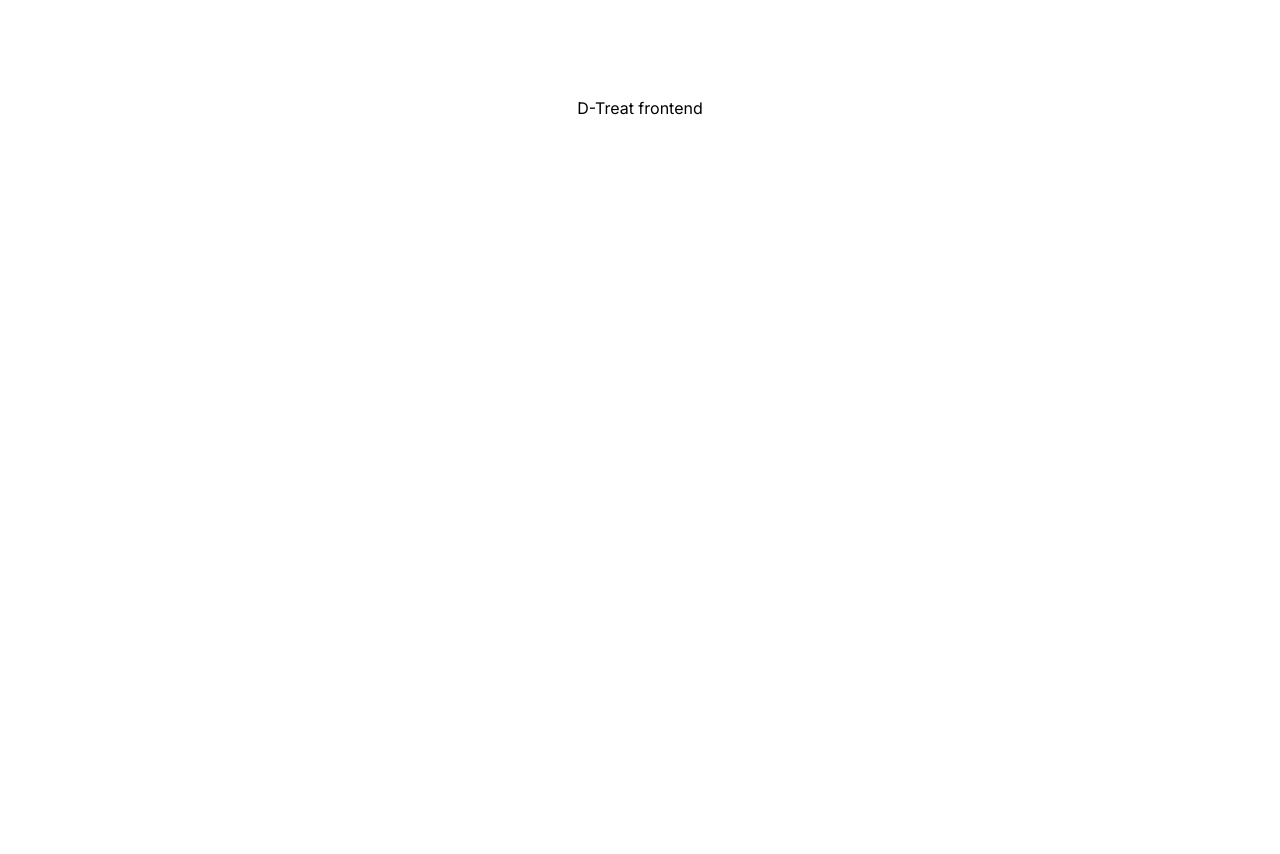
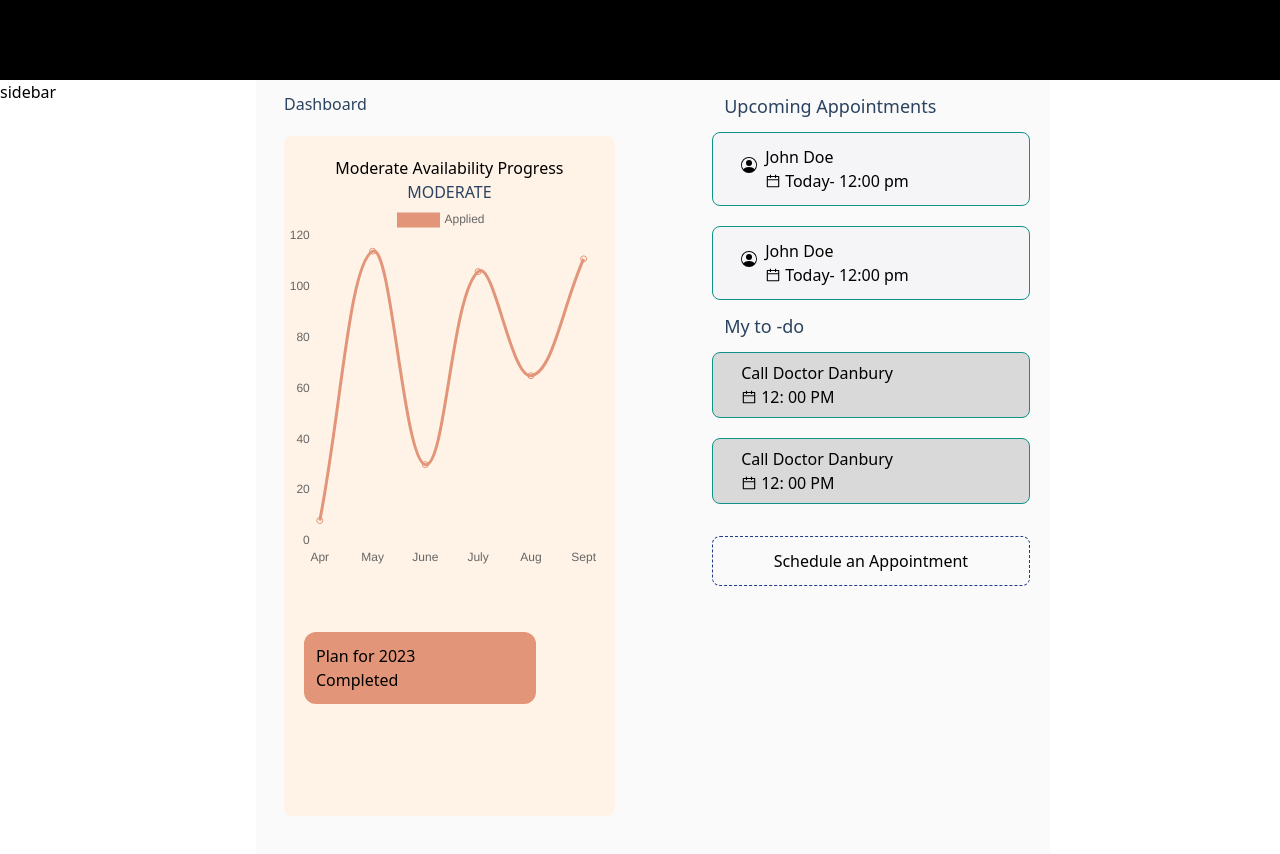
Before and after one commit to d-treat/frontend, a Next.js app: page / in a window 1280 px wide. Shown: the top 854 px of the page. Before the commit the page ends 800 px from the top, so only its background shows below. Built offline with nearby package versions, Linux system fonts and the light colour scheme.

Commit message:
add: overview page

```diff
--- /dev/null
+++ b/src/components/appointment/docAppointment.tsx
@@ -0,0 +1,38 @@
+import React from "react";
+import {AiOutlineCalendar} from 'react-icons/ai'
+// import { FontAwesomeIcon } from '@fortawesome/react-fontawesome';
+import {BsPersonCircle} from 'react-icons/bs'
+import {FcVideoCall} from 'react-icons/fc'
+type  CardComponents={
+    name: string;
+    time: string;
+
+}
+export const DocAppointmentCard:React.FC<CardComponents> =({
+    name,
+    time,
+
+})=>{
+    return (
+    <div className="flex justify-between m-2">
+      <div className="flex justify-between">
+        <div className="pt-3"><BsPersonCircle  /></div>
+        <div className="pl-2">
+      <h2>{name}</h2>
+      <div className="flex">
+      </div>
+      <div className="flex justify-centre">
+      <div className="pt-1 pr-1">
+        <AiOutlineCalendar  />
+        </div>
+      <p>{time}</p>
+      </div>
+      </div>
+      </div>
+      {/* <div className="pt-3 pr-2 ">
+        <FcVideoCall className=""/>
+      </div> */}
+
+    </div>
+  );
+}
--- /dev/null
+++ b/src/components/appointment/todoComponent.tsx
@@ -0,0 +1,26 @@
+import React from "react";
+import {AiOutlineCalendar} from 'react-icons/ai'
+
+type  todoComponents={
+    name: string;
+    time: string;
+
+}
+export const TodoCommponent:React.FC<todoComponents> =({
+    name,
+    time,
+
+})=>{
+    return (
+    <div className="p-2">
+      <h2>{name}</h2>
+      <div className="flex">
+        <div className="pt-1 pr-1">
+        <AiOutlineCalendar  />
+        </div>
+      <p>{time}</p>
+      </div>
+
+    </div>
+  );
+}
--- a/src/pages/_app.tsx
+++ b/src/pages/_app.tsx
@@ -1,7 +1,11 @@
 import '@/styles/globals.css'
 import type { AppProps } from 'next/app'
-
+import {OverView} from '../pages/doctor/overView'
 
 export default function App({ Component, pageProps }: AppProps) {
-  return <Component {...pageProps} />
+  return (
+    <div>
+      <OverView />
+    </div>
+  )
 }
--- /dev/null
+++ b/src/pages/doctor/overView.tsx
@@ -0,0 +1,157 @@
+import React from "react";
+import { useEffect } from "react"
+import { Chart } from "chart.js";
+import { DocAppointmentCard } from "@/components/appointment/docAppointment";
+import { TodoComment } from "typescript";
+import { TodoCommponent } from "@/components/appointment/todoComponent";
+import {AiOutlineLoading3Quarters} from 'react-icons/ai'
+import {FcVideoCall} from 'react-icons/fc'
+const dummyPhotoData = [
+    {
+      photoUrl: 'https://example.com/photo1.jpg',
+      name: 'John Doe',
+      time: 'Today- 12:00 pm',
+    },
+    // {
+    //   photoUrl: 'https://example.com/photo2.jpg',
+    //   name: 'Jane Smith',
+    //   time: '12:30 PM',
+    // },
+    // Add more dummy data as needed
+  ];
+  const todoDummy =[
+    {
+    dummyname: 'Call Doctor Danbury',
+    time: '12: 00 PM',
+    }
+  ]
+export const OverView =() =>{
+    useEffect(() => {
+      const chartContainer = document.getElementById('chartContainer');
+      const canvas = document.getElementById('myChart') as HTMLCanvasElement;
+
+      canvas.height = 350; // Set the height of the canvas element
+        const ctx = canvas?.getContext('2d') as CanvasRenderingContext2D ;
+        var myChart = new Chart(ctx, {
+          type: 'line',
+          data: {
+            labels: ["Apr", "May", "June", "July", "Aug", "Sept"],
+            datasets: [{
+              data: [8, 114, 30, 106, 65, 111],
+              label: "Applied",
+              borderColor: "#E29578",
+              backgroundColor:"transparent",
+
+              fill: false,
+
+            }]
+        },
+        options: {
+          scales: {
+              x: {
+                  grid: {
+                      display: false // Remove x-axis grid lines
+                  }
+              },
+              y: {
+
+                      display: false // Remove y-axis grid lines
+
+              }
+          },
+
+      } as any
+    });
+},[])
+Chart.defaults.scale.gridLines.display = false;
+    return(
+      <div className="w-[100%] h-[100vh]">
+        <div className="w-[100%] h-[10vh] bg-black">
+
+        </div>
+        <div className="flex justify between">
+          <div className="w-[20%] h-[100vh] bg-green">
+          <p>sidebar</p>
+          </div>
+
+            <div className='bg-[#FAFAFA] flex justify-between w-[62%] h-[100vh]  '>
+            <div className="ml-7 ]">
+                <h1 className="text-[#2B4360] mt-3 mb-3">Dashboard</h1>
+                <div className="bg-[#fff2e6] w-[105%] h-[85vh] rounded-lg  mt-[2%] ">
+                <div className="flex justify-center mt-5">
+                <div className="text-center mt-5">
+                  <p>Moderate Availability Progress</p>
+                  <p className="text-[#2B4360] text-bold">MODERATE</p>
+                </div>
+              </div>
+
+                    <div className="h-[60%]">
+                        <div className=' '>
+                        <canvas id='myChart'></canvas>
+                        </div>
+                    </div>
+                    <div className="bg-[#E29578] w-[70%] center m-5 p-3 rounded-xl flex justify-between">
+                    <div className="items-center">
+                        <p>Plan for 2023</p>
+                        <p>Completed</p>
+                    </div>
+                    {/* <div className="pt-3 ">
+                    <AiOutlineLoading3Quarters  />
+                    </div> */}
+                    <div>
+                    <i className="fa fa-spinner" aria-hidden="true"></i>
+                    </div>
+                </div>
+                </div>
+
+            </div>
+            <div className="w-[40%] mr-5">
+            <div>
+                <h1 className="text-[#2B4360] items-center font-500 m-3 text-lg">Upcoming Appointments</h1>
+                <div className="border border-1 border-solid border-teal-600 bg-[#F5F5F7] rounded-lg pl-5 pt-1 pb-1 ">
+      {dummyPhotoData.map((data, index) => (
+        <DocAppointmentCard
+          key={index}
+          name={data.name}
+          time={data.time}
+        />
+      ))}
+    </div>
+    <div className="border border-1 border-solid border-teal-600 mt-5 bg-[#F5F5F7] rounded-lg pl-5 pt-1 pb-1">
+      {dummyPhotoData.map((data, index) => (
+        <DocAppointmentCard
+          key={index}
+          name={data.name}
+          time={data.time}
+        />
+      ))}
+    </div>
+    </div>
+    <div>
+        <h1 className="my-3 text-[#2B4360] items-center font-500 m-3 text-lg">My to -do</h1>
+        <div className="border border-1 border-solid border-teal-600 bg-[#D9D9D9] rounded-lg pl-5 ">
+      {todoDummy.map((data, index) => (
+        <TodoCommponent
+          key={index}
+          name={data.dummyname}
+          time={data.time}
+        />
+      ))}
+    </div>
+    <div className="border border-1 border-solid border-teal-600 mt-5 bg-[#D9D9D9] rounded-lg pl-5">
+      {todoDummy.map((data, index) => (
+        <TodoCommponent
+          key={index}
+          name={data.dummyname}
+          time={data.time}
+        />
+      ))}
+    </div>
+    </div>
+        <button className="mt-8 w-[100%] border border-1 border-dashed border-blue-900 p-3 rounded-lg">Schedule an Appointment</button>
+            </div>
+            </div>
+        </div>
+        </div>
+    )
+}
```
Also changed, not shown: package.json (+9 -1 lines), src/styles/globals.css (+38 -0 lines), 2 other files (tests, documents, lock files or other folders).
